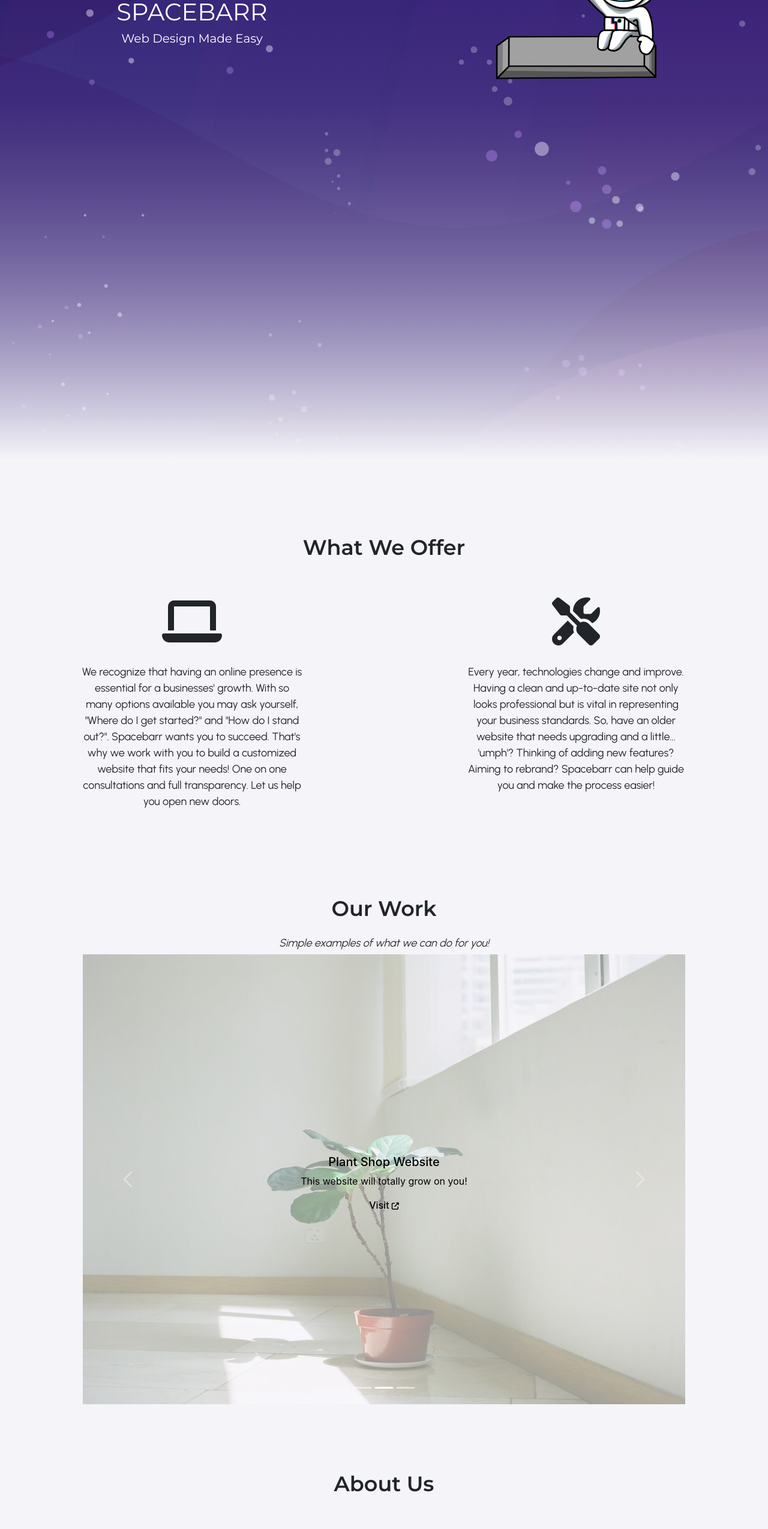
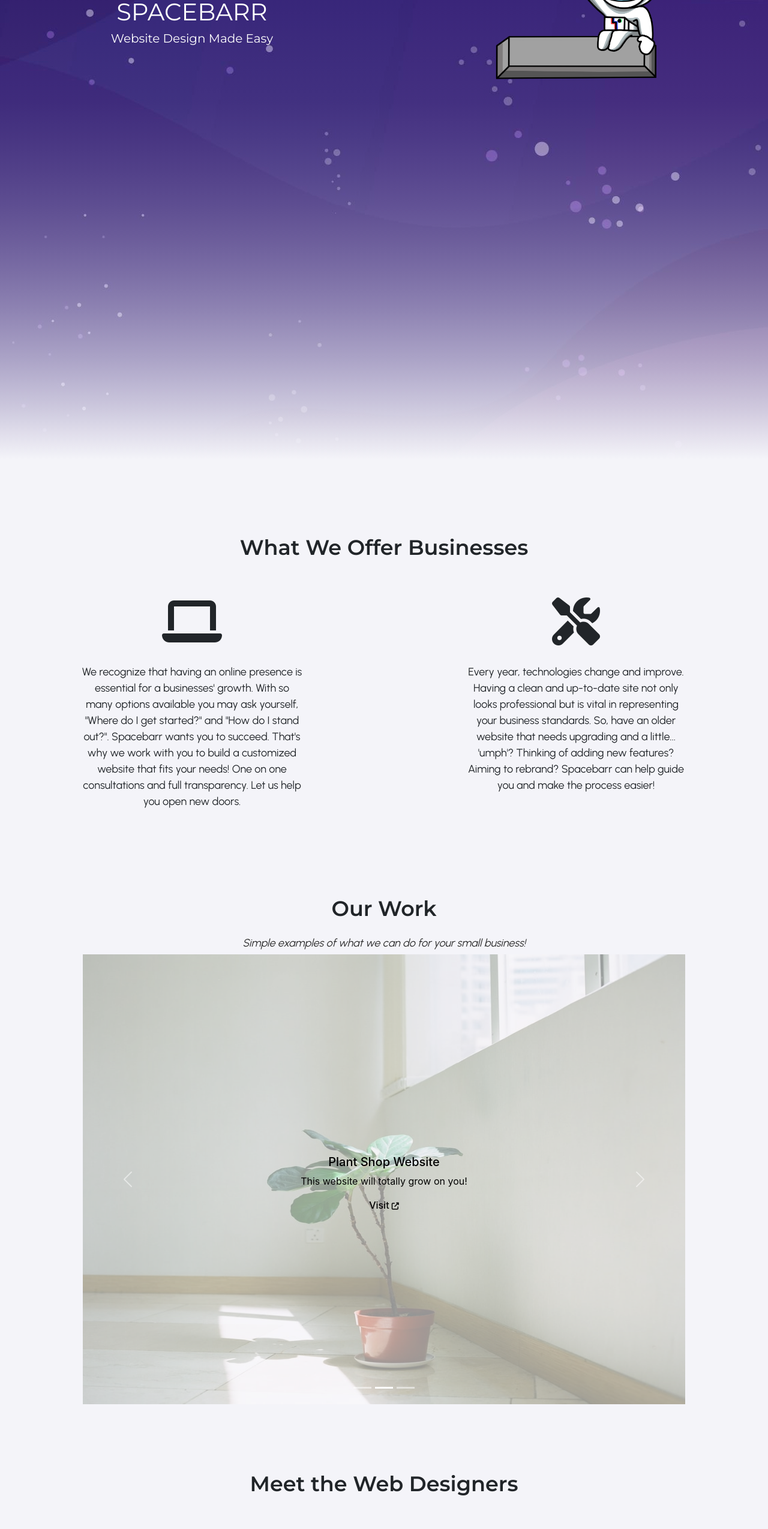
Before and after one commit to melissabarrerafarias/freelanced-company, a React (Create React App) app: page / in a window 1280 px wide. Shown: the part 234-2783 px from the top of the page at 60% size. Built offline with nearby package versions, Linux system fonts and the light colour scheme; grey boxes are pictures that could not be loaded.

Commit message:
ADDED: keywords to alt tags, and h1 etc tags

```diff
--- a/public/index.html
+++ b/public/index.html
@@ -37,7 +37,7 @@
     href="https://fonts.googleapis.com/css2?family=Urbanist&family=Work+Sans&family=Comfortaa&family=Montserrat:wght@400;600&family=Source+Sans+Pro&display=swap"
     rel="stylesheet">
 
-  <title>Spacebarr</title>
+  <title>Spacebarr - Web Designers</title>
 </head>
 
 <body>
--- a/src/pages/Contact.js
+++ b/src/pages/Contact.js
@@ -17,7 +17,7 @@ function Contact() {
                     </div>
 
                     <div className="col-md-6 contact-icon">
-                    <img src={chibiContact} className="chibi"/>
+                    <img src={chibiContact} className="chibi" alt="websiteDesignsContact"/>
                     </div>
                 </div>
             </div>
@@ -53,7 +53,7 @@ function Contact() {
 
             <div id="contactFormDiv" className="container">
                 <h1 className="text-center">Send Us A Message</h1>
-                <h3 className="text-center">We'd love to work with you</h3>
+                <h3 className="text-center">We'd love to work with you!</h3>
                 <div className="col-md-12">
 
                     <form className="client-form" action="https://formsubmit.co/bf08c4938b1b5a7ebce82ff857e28784" method="POST">
--- a/src/pages/LandingPage.js
+++ b/src/pages/LandingPage.js
@@ -16,18 +16,18 @@ function LandingPage() {
 
                     <div className="col-md-6 landing-page-desc">
                         <h1 className="top-company-name">SPACEBARR</h1>
-                        <h1 className="company-slogan">Web Design Made Easy</h1>
+                        <h1 className="company-slogan">Website Design Made Easy</h1>
                     </div>
 
                     <div className="col-md-6 landing-page-logo">
-                    <img src={chibi} className="chibi"/>
+                    <img src={chibi} className="chibi" alt="websiteDesignSpacebar"/>
                     </div>
                 </div>
             </div>
 
             {/* what we offer section */}
             <div className="container-fluid">
-                <h1 className="landing-page-headings text-center">What We Offer</h1>
+                <h1 className="landing-page-headings text-center">What We Offer Businesses</h1>
 
                 <div className="row text-center mt-5">
                     <div className="col-md-6 col-sm-12">
@@ -48,7 +48,7 @@ function LandingPage() {
 
             {/* our work section with carousel*/}
             <h1 id="work" className="landing-page-headings text-center">Our Work</h1>
-            <h4 className="text-center simple-examples">Simple examples of what we can do for you!</h4>
+            <h4 className="text-center simple-examples">Simple examples of what we can do for your small business!</h4>
 
             <div className="container-fluid d-flex justify-content-center">
 
@@ -60,7 +60,7 @@ function LandingPage() {
                     </div>
                     <div class="carousel-inner">
                         <div class="carousel-item active">
-                            <img src={cleaningService} class="d-block w-100 example-images" alt="..."></img>
+                            <img src={cleaningService} class="d-block w-100 example-images" alt="smallBusinessCleaning"></img>
                             <div class="carousel-caption">
                                 <h5>Cleaning Service Website</h5>
                                 <p>A "clean" look!</p>
@@ -68,7 +68,7 @@ function LandingPage() {
                             </div>
                         </div>
                         <div class="carousel-item">
-                            <img src={placeholder2} class="d-block w-100 example-images" alt="..."></img>
+                            <img src={placeholder2} class="d-block w-100 example-images" alt="smallBusinessPlants"></img>
                             <div class="carousel-caption">
                                 <h5>Plant Shop Website</h5>
                                 <p>This website will totally grow on you!</p>
@@ -97,7 +97,7 @@ function LandingPage() {
 
             {/* about us section */}
             <div id="about" className="container">
-                <h1 className="landing-page-headings text-center">About Us</h1>
+                <h1 className="landing-page-headings text-center">Meet the Web Designers</h1>
                 <div className="row">
                     <div className="col-md-6 col-sm-12">
                         <p className="about-us-desc">We are sisters, (Shelsy left, Melissa right), who learned the importance of being industrious from a
@@ -106,7 +106,7 @@ function LandingPage() {
                             with you!</p>
                     </div>
                     <div id="developersImages" className="col-md-6 col-sm-12 d-flex justify-content-lg-end">  {/* can change to 'text-center' */}
-                        <img src={developers} className="devs-img"></img>
+                        <img src={developers} className="devs-img" alt="WebsiteDesignersInfo"></img>
                     </div>
                 </div>
             </div>
```
